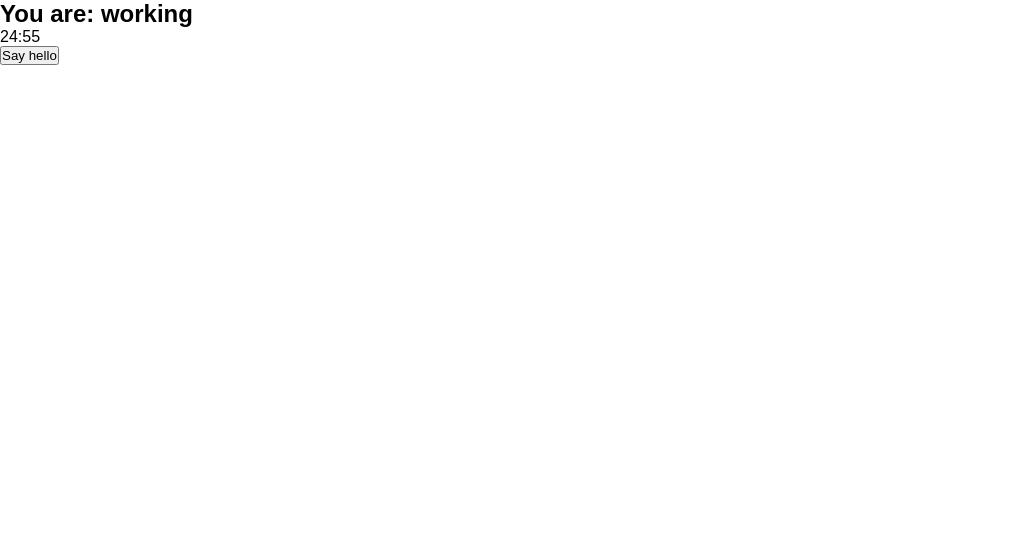
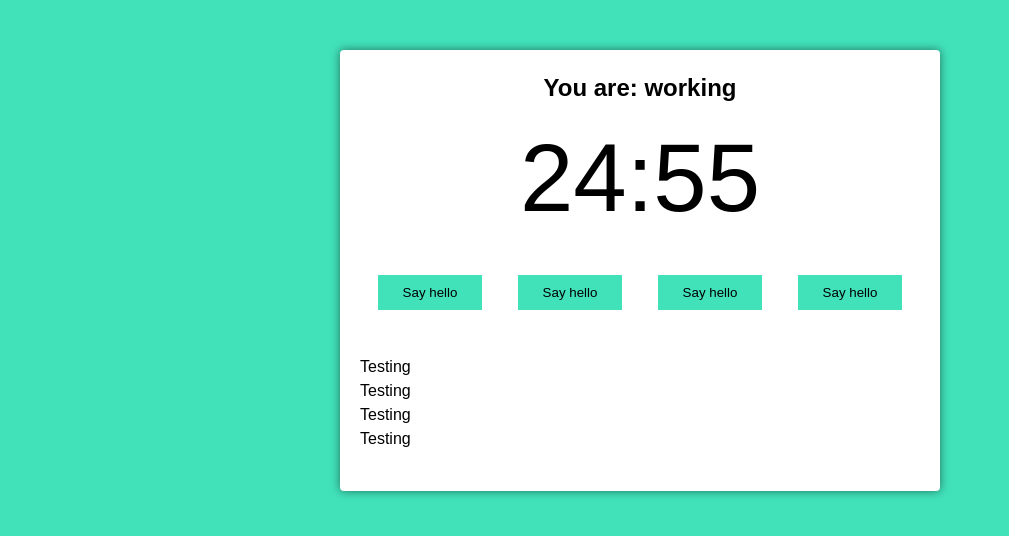
Before and after one commit to Juan-Severiano/pomodoro-react-ts, a React (Vite) app: page / in a window 1280 px wide. Shown: the top 536 px of the page, without its empty margins (0-1009 px from the left). Built offline with nearby package versions, Linux system fonts and the light colour scheme.

Commit message:
[styles] index.css styles

```diff
--- a/src/App.tsx
+++ b/src/App.tsx
@@ -3,9 +3,14 @@
 function App(): JSX.Element {
 
   return (
-    <>
-      <PomodoroTimer defaultPomodoroTime={1500} />
-    </>
+    <div className="container">
+      <PomodoroTimer
+        pomodoroTime={1500}
+        shortRestTime={300}
+        longRestTime={900}
+        cycles={4}
+      />
+    </div>
   )
 }
 
--- a/src/components/pomodoro-timer.tsx
+++ b/src/components/pomodoro-timer.tsx
@@ -4,11 +4,14 @@
 import { Timer } from "./timer";
 
 interface Props {
-  defaultPomodoroTime: number
+  pomodoroTime: number;
+  shortRestTime: number;
+  longRestTime: number;
+  cycles: number
 }
 
 export function PomodoroTimer(props: Props): JSX.Element {
-  const [mainTime, setMainTime] = useState(props.defaultPomodoroTime);
+  const [mainTime, setMainTime] = useState(props.pomodoroTime);
 
   useInterval(() => {
     setMainTime(mainTime - 1)
@@ -18,7 +21,18 @@
     <div className="pomodoro">
       <h2>You are: working</h2>
       <Timer mainTime={mainTime} />
-      <Button text='Say hello' onClick={() => console.log('Hi')} />
+      <div className="controls">
+        <Button text='Say hello' onClick={() => console.log('Hi')} />
+        <Button text='Say hello' onClick={() => console.log('Hi')} />
+        <Button text='Say hello' onClick={() => console.log('Hi')} />
+        <Button text='Say hello' onClick={() => console.log('Hi')} />
+      </div>
+      <div className="details">
+        <p>Testing</p>
+        <p>Testing</p>
+        <p>Testing</p>
+        <p>Testing</p>
+      </div>
     </div>
   )
 }
--- a/src/index.css
+++ b/src/index.css
@@ -7,4 +7,63 @@
 
 body {
   font-family: sans-serif;
+  background-color: #41e2ba;
+  transition: background-color 300ms ease-in-out;
+  line-height: 1.5;
 }
+
+.container {
+  max-width: 640px;
+  margin: 0 auto;
+}
+
+.working {
+  background: #ef5d50;
+}
+
+.hidden {
+  display: none;
+}
+
+.pomodoro {
+  background-color: #fff;
+  margin: 50px 20px;
+  padding: 20px;
+  border-radius: 4px;
+  box-shadow: 0 0 10px rgba(0, 0, 0, 0.5);
+}
+
+.pomodoro h2 {
+  font-size: 24px;
+  text-align: center;
+}
+
+.pomodoro .timer {
+  font-size: 6rem;
+  text-align: center;
+}
+
+.pomodoro .controls {
+  display: flex;
+  align-items: center;
+  justify-content: space-evenly;
+}
+
+.pomodoro button {
+  background-color: #41e2ba;
+  border: none;
+  cursor: pointer;
+  padding: 10px 25px;
+  color: #000;
+  transition: background-color 300ms ease-in-out;
+  margin: 25px auto;
+}
+
+.working .pomodoro button {
+  background-color: #ef5d50;
+  color: #fff;
+}
+
+.pomodoro .details {
+  margin: 20px 0;
+}
```
